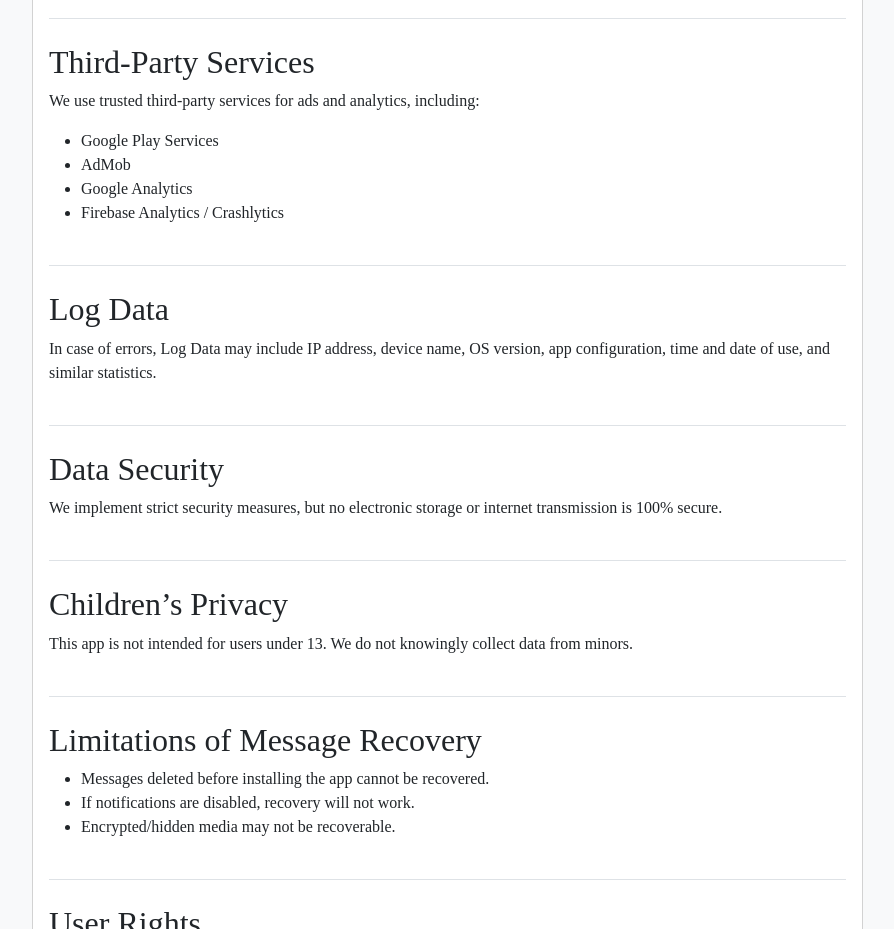
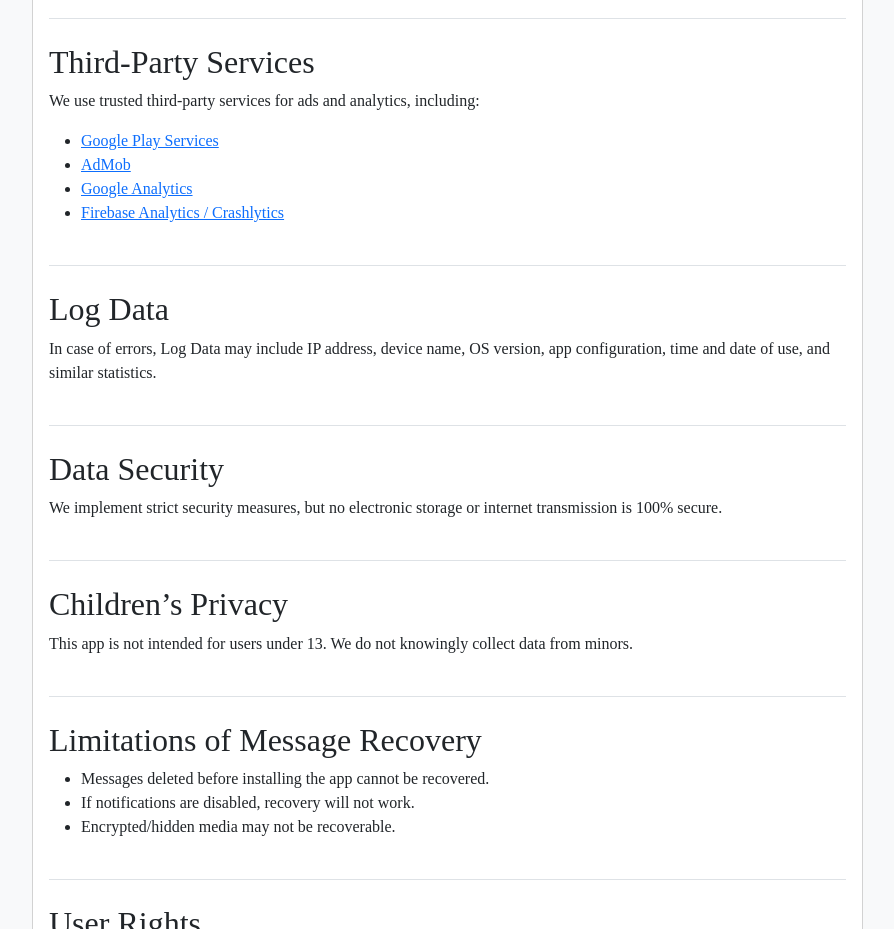
Before and after one commit to sameerirfangaba/Satellite-World-Maps, a plain HTML site: page smart-recovery/index.html in a window 1280 px wide. Shown: the part 1500-2429 px from the top of the page, without its empty margins (335-1229 px from the left). Drawn offline with nearby package versions, Linux system fonts and the light colour scheme.

Commit message:
Update index.html

```diff
--- a/smart-recovery/index.html
+++ b/smart-recovery/index.html
@@ -172,12 +172,29 @@
                             <div id="third-party" class="policy-section py-4">
                                 <h2>Third-Party Services</h2>
                                 <p>We use trusted third-party services for ads and analytics, including:</p>
-                                <ul>
-                                    <li>Google Play Services</li>
-                                    <li>AdMob</li>
-                                    <li>Google Analytics</li>
-                                    <li>Firebase Analytics / Crashlytics</li>
-                                </ul>
+                               <ul>
+    <li>
+        <a href="https://policies.google.com/privacy" target="_blank" rel="noopener noreferrer">
+            Google Play Services
+        </a>
+    </li>
+    <li>
+        <a href="https://support.google.com/admob/answer/6128543?hl=en" target="_blank" rel="noopener noreferrer">
+            AdMob
+        </a>
+    </li>
+    <li>
+        <a href="https://firebase.google.com/policies/analytics" target="_blank" rel="noopener noreferrer">
+            Google Analytics
+        </a>
+    </li>
+    <li>
+        <a href="https://firebase.google.com/support/privacy/" target="_blank" rel="noopener noreferrer">
+            Firebase Analytics / Crashlytics
+        </a>
+    </li>
+</ul>
+
                             </div>
 
                             <!-- Log data -->
```
